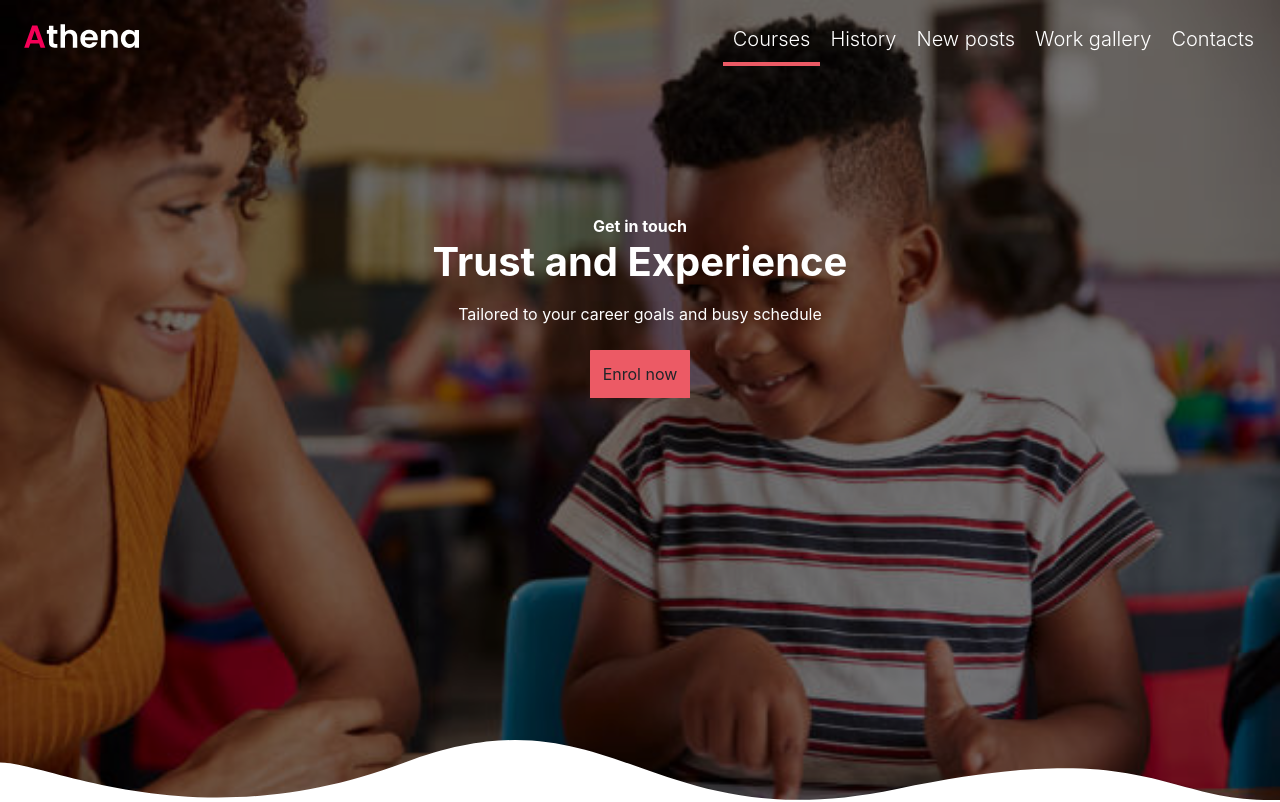
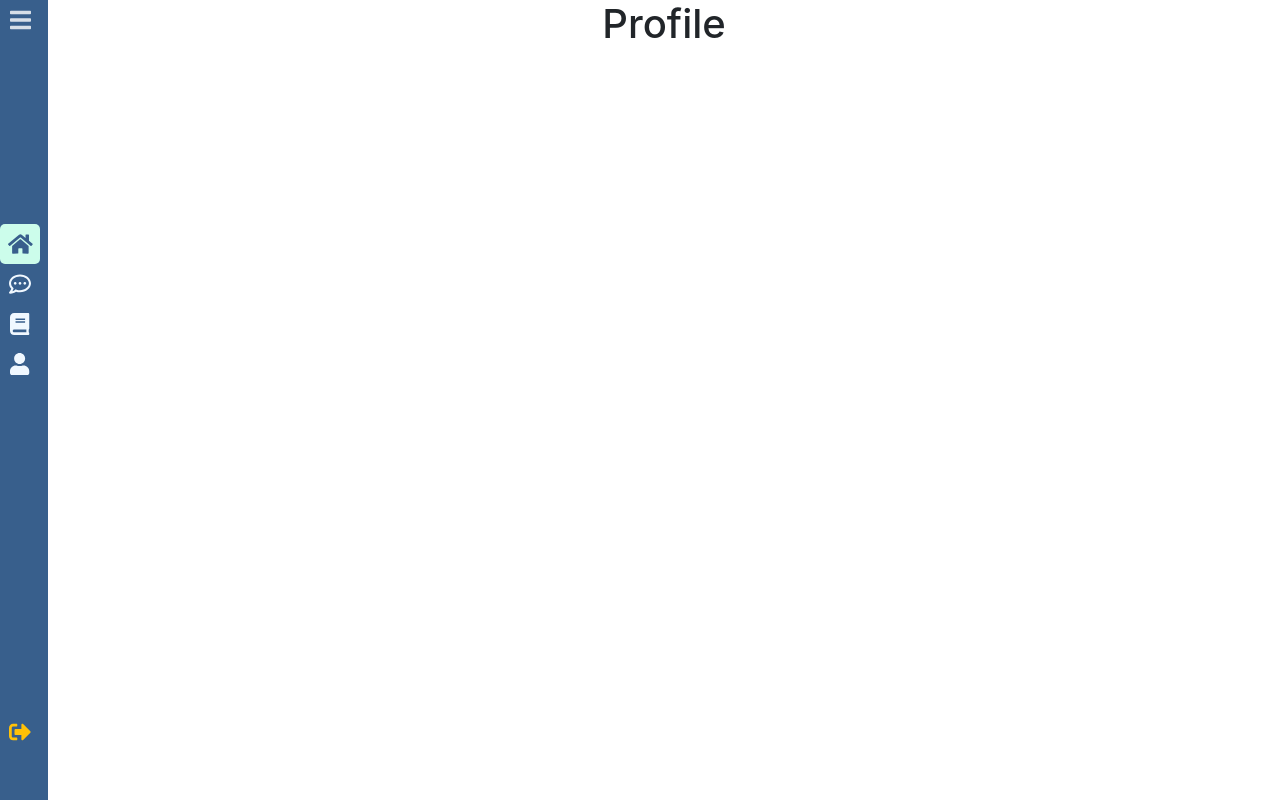
Before and after one commit to yaya-mamoudou/Tutor-Finder, a React (Create React App) app in the folder client/: page /profile in a window 1280 px wide. Shown: the top 802 px of the page. Built offline with nearby package versions, Linux system fonts and the light colour scheme.

Commit message:
changed a folder routing

```diff
--- a/client/src/App.js
+++ b/client/src/App.js
@@ -1,11 +1,11 @@
-import "./App.css";
-// import MainApp from "./components/mainApp/MainApp";
-import LandingPage from "./components/landingPage/LandingPage";
+import './App.css';
+import MainApp from './components/mainApp/MainApp';
+// import LandingPage from './components/landingPage/LandingPage';
 function App() {
   return (
     <div className="App">
-      {/* <MainApp /> */}
-      <LandingPage />
+      <MainApp />
+      {/* <LandingPage /> */}
     </div>
   );
 }
```
Also changed, not shown: client/src/components/mainApp/MainApp.jsx (+8 -8 lines), client/src/components/mainApp/sideNav/SideNav.jsx (+9 -9 lines).
